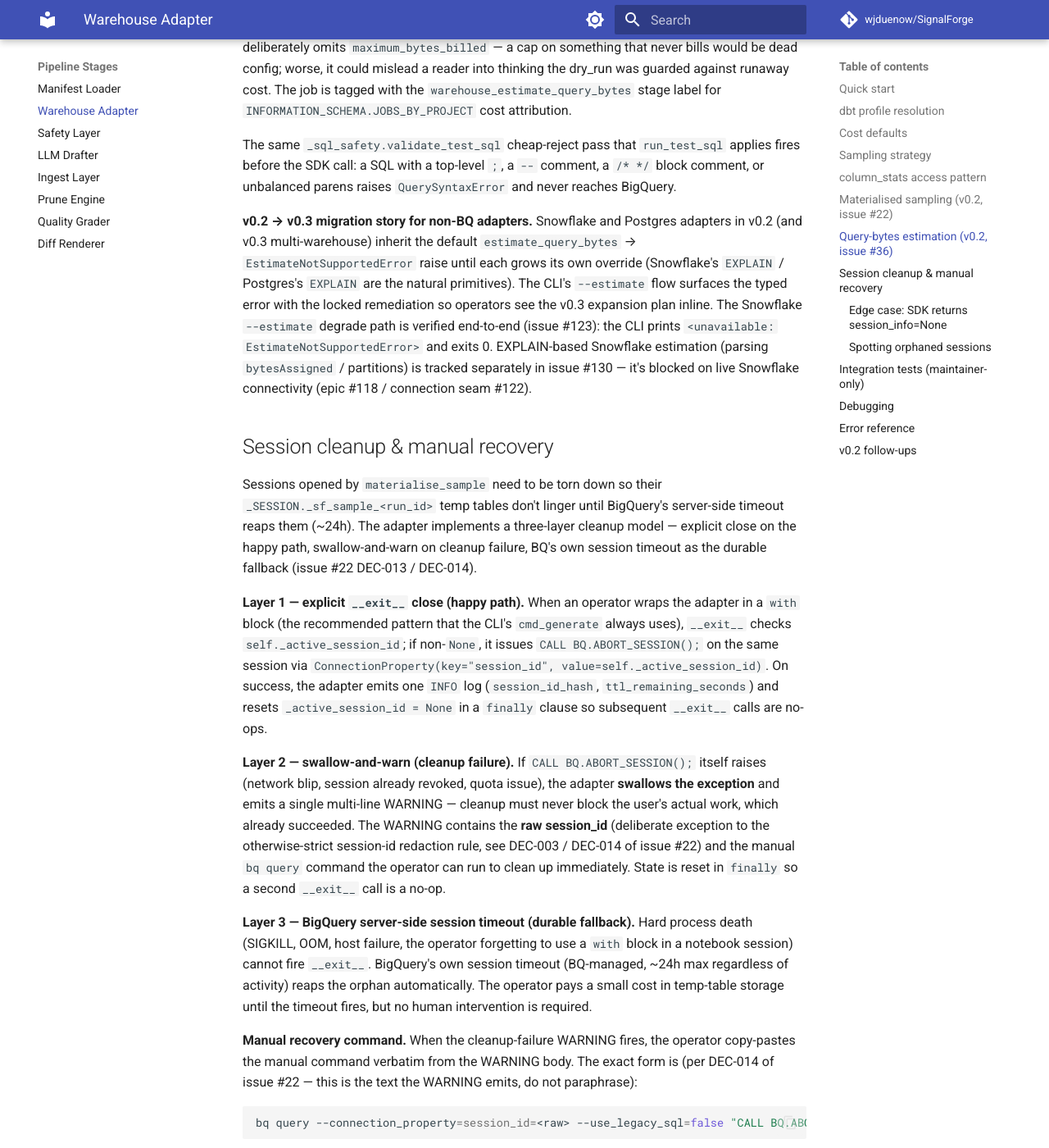
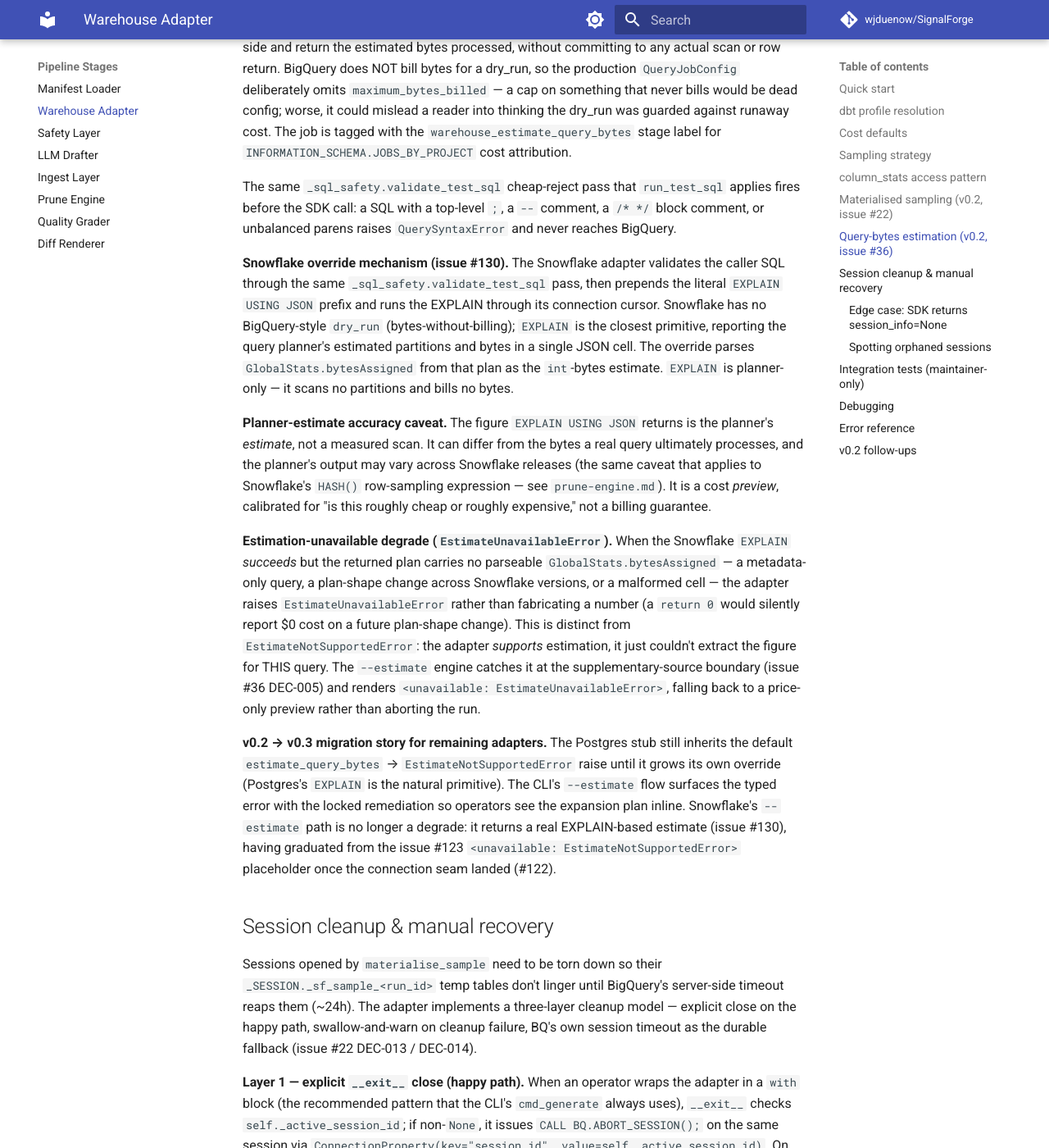
Before and after one commit to wjduenow/SignalForge, an MkDocs documentation site: the page built from docs/warehouse-adapter-ops.md, in a window 1280 px wide and 1400 px high, scrolled down 7899 px. Shown: the whole window at 82% size. Built offline with MkDocs 1.6.1 and Material for MkDocs 9.7.7, drawn with Linux system fonts in a browser that asks for light colours; comment, search, counter and statistics services are not loaded; some of the changed text lies outside the part shown.

Commit message:
bd_1-scaffolding-2wl.6: #130 US-006 — 5-surface docs parity for Snowflake EXPLAIN estimate
Correct the now-stale "Snowflake inherits the estimate degrade" claims
across the two doc surfaces that carried them (DEC-009 of #130):

- docs/warehouse-adapter-ops.md § Query-bytes estimation: Snowflake is
  now a real EXPLAIN USING JSON estimate (GlobalStats.bytesAssigned)
  alongside BigQuery's dry_run; documents the EstimateUnavailableError
  degrade (EXPLAIN ran but no parseable figure) and the planner-estimate
  accuracy caveat. New error-reference row for EstimateUnavailableError;
  EstimateNotSupportedError row narrowed to the Postgres stub.
- .claude/rules/warehouse-adapters.md: #123 note corrected — Snowflake's
  estimate_query_bytes graduated from the ABC degrade to a real EXPLAIN
  override in #130 (was deferred-to-#130); the #119/#122 historical notes
  reframed as past-state with explicit "graduated in #130" pointers.

CLAUDE.md (slim version on disk) carries no estimate / public-API
enumeration, so no stale claim to correct there.

Co-Authored-By: Claude Opus 4.7 (1M context) <noreply@anthropic.com>

```diff
--- a/docs/warehouse-adapter-ops.md
+++ b/docs/warehouse-adapter-ops.md
@@ -367,8 +367,10 @@ v0.2 so the `signalforge generate --estimate` cost-preview flow can
 estimate how many bytes a candidate query would process WITHOUT
 actually scanning the source table. The BigQuery override uses
 `QueryJobConfig(dry_run=True)` and reads `job.total_bytes_processed`
-off the returned job; non-BigQuery adapters inherit the ABC's default
-`EstimateNotSupportedError` raise.
+off the returned job; the Snowflake override (issue #130) runs
+`EXPLAIN USING JSON` and parses `GlobalStats.bytesAssigned` from the
+returned plan. Adapters without their own primitive inherit the ABC's
+default `EstimateNotSupportedError` raise.
 
 ABC signature (`signalforge.warehouse.base`):
 
@@ -396,18 +398,45 @@ The same `_sql_safety.validate_test_sql` cheap-reject pass that
 top-level `;`, a `--` comment, a `/* */` block comment, or unbalanced
 parens raises `QuerySyntaxError` and never reaches BigQuery.
 
-**v0.2 → v0.3 migration story for non-BQ adapters.** Snowflake and
-Postgres adapters in v0.2 (and v0.3 multi-warehouse) inherit the
-default `estimate_query_bytes` → `EstimateNotSupportedError` raise
-until each grows its own override (Snowflake's `EXPLAIN` /
-Postgres's `EXPLAIN` are the natural primitives). The CLI's
-`--estimate` flow surfaces the typed error with the locked
-remediation so operators see the v0.3 expansion plan inline. The
-Snowflake `--estimate` degrade path is verified end-to-end (issue #123):
-the CLI prints `<unavailable: EstimateNotSupportedError>` and exits 0.
-EXPLAIN-based Snowflake estimation (parsing `bytesAssigned` / partitions)
-is tracked separately in issue #130 — it's blocked on live Snowflake
-connectivity (epic #118 / connection seam #122).
+**Snowflake override mechanism (issue #130).** The Snowflake adapter
+validates the caller SQL through the same `_sql_safety.validate_test_sql`
+pass, then prepends the literal `EXPLAIN USING JSON ` prefix and runs the
+EXPLAIN through its connection cursor. Snowflake has no BigQuery-style
+`dry_run` (bytes-without-billing); `EXPLAIN` is the closest primitive,
+reporting the query planner's estimated partitions and bytes in a single
+JSON cell. The override parses `GlobalStats.bytesAssigned` from that plan
+as the `int`-bytes estimate. `EXPLAIN` is planner-only — it scans no
+partitions and bills no bytes.
+
+**Planner-estimate accuracy caveat.** The figure `EXPLAIN USING JSON`
+returns is the planner's *estimate*, not a measured scan. It can differ
+from the bytes a real query ultimately processes, and the planner's
+output may vary across Snowflake releases (the same caveat that applies
+to Snowflake's `HASH()` row-sampling expression — see
+`prune-engine.md`). It is a cost *preview*, calibrated for "is this
+roughly cheap or roughly expensive," not a billing guarantee.
+
+**Estimation-unavailable degrade (`EstimateUnavailableError`).** When the
+Snowflake `EXPLAIN` *succeeds* but the returned plan carries no parseable
+`GlobalStats.bytesAssigned` — a metadata-only query, a plan-shape change
+across Snowflake versions, or a malformed cell — the adapter raises
+`EstimateUnavailableError` rather than fabricating a number (a `return 0`
+would silently report $0 cost on a future plan-shape change). This is
+distinct from `EstimateNotSupportedError`: the adapter *supports*
+estimation, it just couldn't extract the figure for THIS query. The
+`--estimate` engine catches it at the supplementary-source boundary
+(issue #36 DEC-005) and renders `<unavailable: EstimateUnavailableError>`,
+falling back to a price-only preview rather than aborting the run.
+
+**v0.2 → v0.3 migration story for remaining adapters.** The Postgres stub
+still inherits the default `estimate_query_bytes` →
+`EstimateNotSupportedError` raise until it grows its own override
+(Postgres's `EXPLAIN` is the natural primitive). The CLI's `--estimate`
+flow surfaces the typed error with the locked remediation so operators
+see the expansion plan inline. Snowflake's `--estimate` path is no longer
+a degrade: it returns a real EXPLAIN-based estimate (issue #130), having
+graduated from the issue #123 `<unavailable: EstimateNotSupportedError>`
+placeholder once the connection seam landed (#122).
 
 ## Session cleanup & manual recovery
 
@@ -595,7 +624,8 @@ on a `↳ Remediation:` line by `__str__`.
 | `UnknownTableSizeError`                  | `Table.num_rows` is `None`/`0` and no `PartitionFilter` was supplied.                                    | `table`                                              | Provide `partition_filter`, or call `adapter.refresh_table_metadata` once `num_rows` is populated. |
 | `MaterialisationFailedError` (v0.2)      | `BigQueryAdapter.materialise_sample` wraps an SDK / network / quota failure during the materialisation query. | `cause`                                              | Inspect `.cause` for the underlying exception; falls back to `prune.sample_strategy: oneshot` to bypass materialisation. |
 | `MaterialisationNotSupportedError` (v0.2)| `WarehouseAdapter.materialise_sample` default impl raised because the concrete adapter doesn't override it (any non-BigQuery adapter in v0.2). | _(none)_                                             | Set `prune.sample_strategy: oneshot` in `signalforge.yml` to fall back to per-test sampling, or wait for v0.3 multi-warehouse materialisation support. |
-| `EstimateNotSupportedError` (v0.2)       | `WarehouseAdapter.estimate_query_bytes` default impl raised because the concrete adapter doesn't override it (any non-BigQuery adapter in v0.2). | `adapter_name`                                       | Use `--estimate` with a BigQuery profile, or wait for v0.3 multi-warehouse estimation support. |
+| `EstimateNotSupportedError` (v0.2)       | `WarehouseAdapter.estimate_query_bytes` default impl raised because the concrete adapter doesn't override it (the Postgres stub in v0.2; BigQuery + Snowflake both override). | `adapter_name`                                       | Use `--estimate` with a BigQuery or Snowflake profile, or wait for v0.3 multi-warehouse estimation support. |
+| `EstimateUnavailableError` (v0.2, #130)  | The adapter *supports* estimation but couldn't extract a figure for THIS query — e.g. Snowflake's `EXPLAIN USING JSON` ran but the plan carried no parseable `GlobalStats.bytesAssigned` (metadata-only query / plan-shape change / malformed cell). The `--estimate` engine degrades to a price-only preview. | `detail`                                             | The query plan carried no parseable byte estimate; the run falls back to a price-only cost preview. EXPLAIN figures are planner estimates and may be absent for some query shapes — re-run without `--estimate` to skip the preview entirely. |
 
 ## v0.2 follow-ups
 
```
Also changed, not shown: .claude/rules/warehouse-adapters.md (+9 -5 lines).
